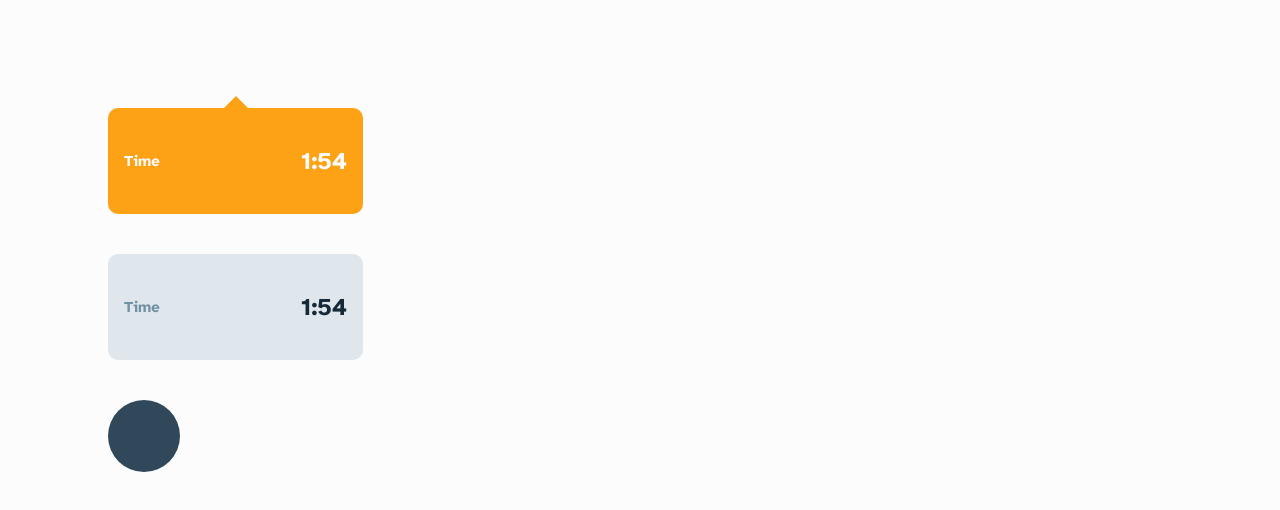
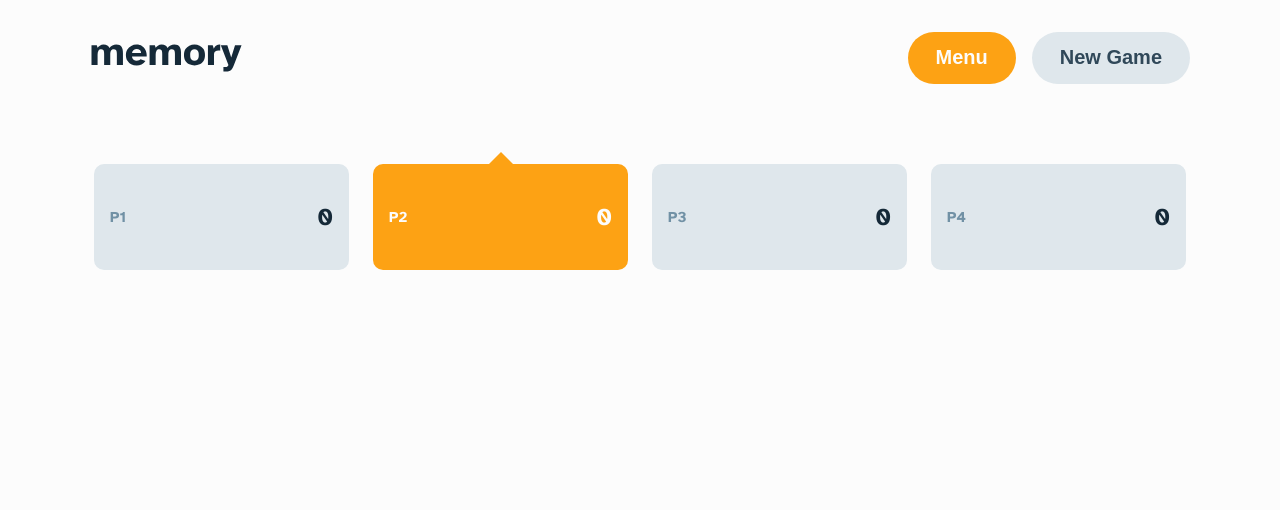
Before and after one commit to ChrisKlp/memory-game, a React (Create React App) app: page / in a window 1280 px wide. Shown: the top 510 px of the page. Built offline with nearby package versions, Linux system fonts and the light colour scheme.

Commit message:
Create main game view

```diff
--- a/src/App.tsx
+++ b/src/App.tsx
@@ -1,7 +1,5 @@
-import GameCard from 'components/GameCard';
-import StatusCard from 'components/StatusCard';
 import globalStyles from 'styles/globalStyles';
-import StartGame from 'views/StartGame';
+import MainGame from 'views/MainGame';
 
 const config = [
   {
@@ -32,10 +30,8 @@ export enum Status {
 function App() {
   globalStyles();
   return (
-    <div style={{ display: 'grid', gap: '40px', padding: '100px' }}>
-      <StatusCard isPlayer isActive label="Time" value="1:54" />
-      <StatusCard label="Time" value="1:54" />
-      <GameCard value="18" status={Status.hidden} big />
+    <div>
+      <MainGame players={4} />
     </div>
   );
 }
--- a/src/components/Footer.tsx
+++ b/src/components/Footer.tsx
@@ -1,5 +1,5 @@
 import { styled } from 'styles/stitches.config';
-import { TGameStats } from 'views/GameView';
+import { TGameStats } from 'views/MainGame';
 import StatusCard from './StatusCard';
 
 const Wrapper = styled('div', {
--- /dev/null
+++ b/src/views/MainGame/index.tsx
@@ -0,0 +1,30 @@
+import { useState } from 'react';
+import * as S from 'views/MainGame/style';
+
+export type TGameStats = {
+  players: number;
+  points: number[] | null;
+  activePlayer: number;
+  moves: number;
+};
+
+type Props = {
+  players: number;
+};
+
+function MainGame({ players }: Props) {
+  const [gameStats, setGameStats] = useState<TGameStats>({
+    players,
+    points: players > 1 ? new Array(players).fill(0) : null,
+    activePlayer: 2,
+    moves: 10,
+  });
+  return (
+    <S.Container>
+      <S.StyledHeader />
+      <S.StyledFooter gameStats={gameStats} />
+    </S.Container>
+  );
+}
+
+export default MainGame;
--- /dev/null
+++ b/src/views/MainGame/style.ts
@@ -0,0 +1,18 @@
+import Footer from 'components/Footer';
+import Header from 'components/Header';
+import { styled } from 'styles/stitches.config';
+
+export const Container = styled('div', {
+  margin: '0 auto',
+  width: '87.2%',
+  maxWidth: '110rem',
+});
+
+export const StyledHeader = styled(Header, {
+  paddingTop: '2.4rem',
+  marginBottom: '8rem',
+});
+
+export const StyledFooter = styled(Footer, {
+  marginBottom: '2.4rem',
+});
```
